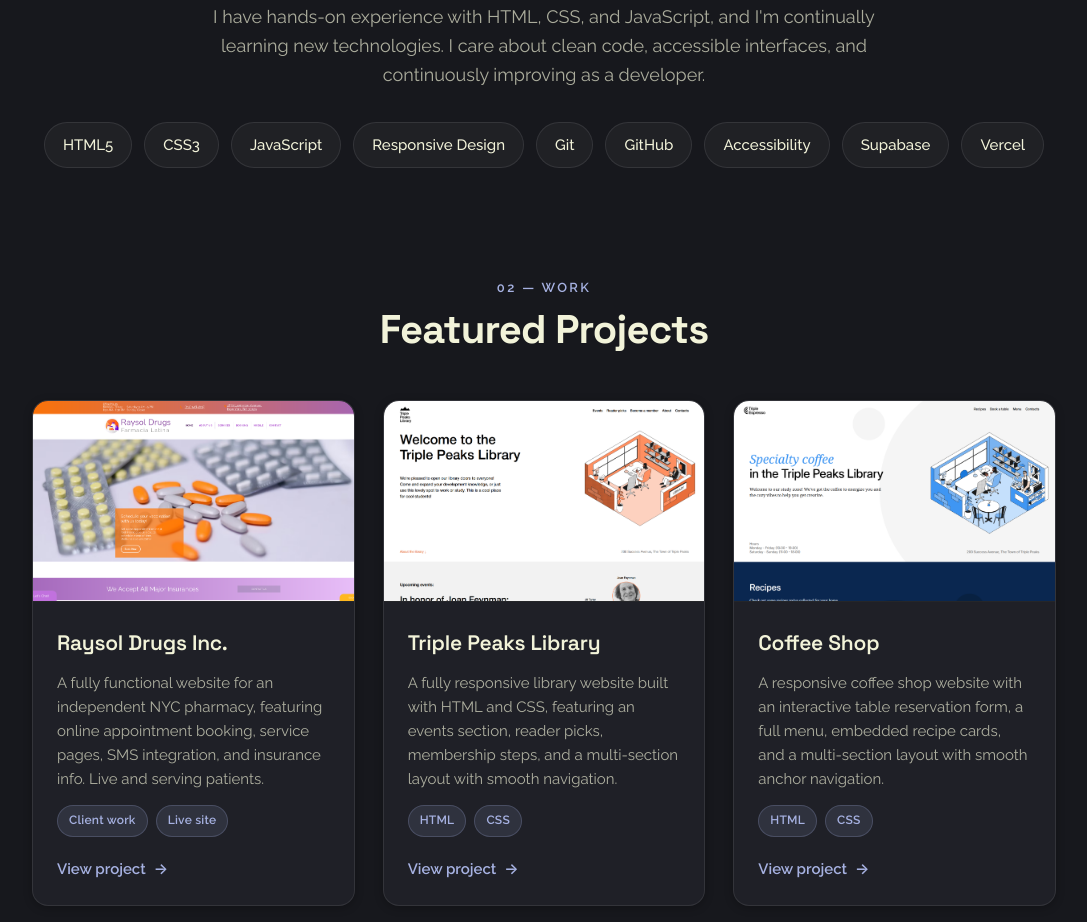
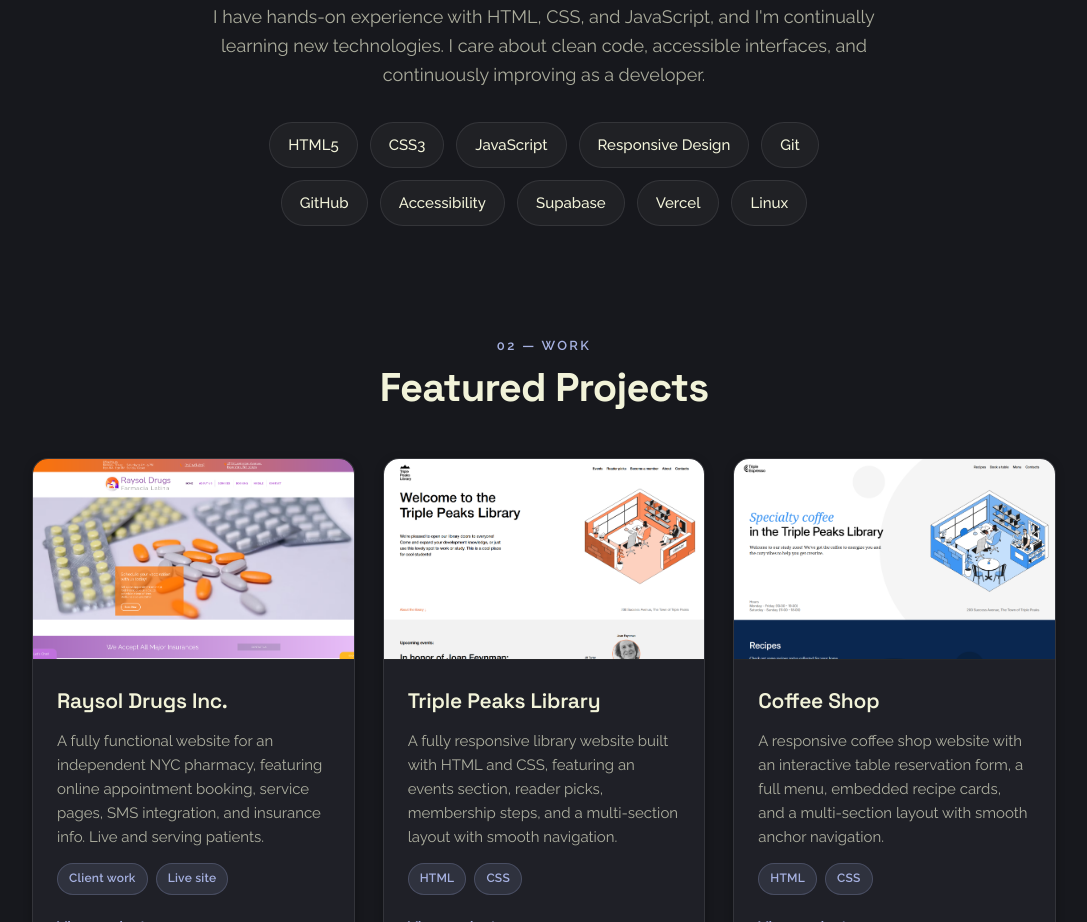
Before and after one commit to elvin-lucero/ElvinCodes, a plain HTML site: page index.html in a window 1280 px wide. Shown: the part 999-1921 px from the top of the page, without its empty margins (96-1183 px from the left). Drawn offline with Linux system fonts and the light colour scheme.

Commit message:
Skills: add Linux and arrange pills in two centered rows
Add Linux to the Skills & Toolbox pills, and cap the list width so the
ten pills settle into two balanced, centered rows instead of one lopsided
wrap.

```diff
--- a/blocks/skills.css
+++ b/blocks/skills.css
@@ -17,7 +17,9 @@
   flex-wrap: wrap;
   justify-content: center;
   gap: 12px;
-  margin: 32px 0 0;
+  /* Cap the width so the pills settle into two balanced, centered rows */
+  max-width: 600px;
+  margin: 32px auto 0;
   padding: 0;
   list-style: none;
 }
--- a/index.html
+++ b/index.html
@@ -125,6 +125,7 @@
             <li class="skill">Accessibility</li>
             <li class="skill">Supabase</li>
             <li class="skill">Vercel</li>
+            <li class="skill">Linux</li>
           </ul>
         </section>
 
```
